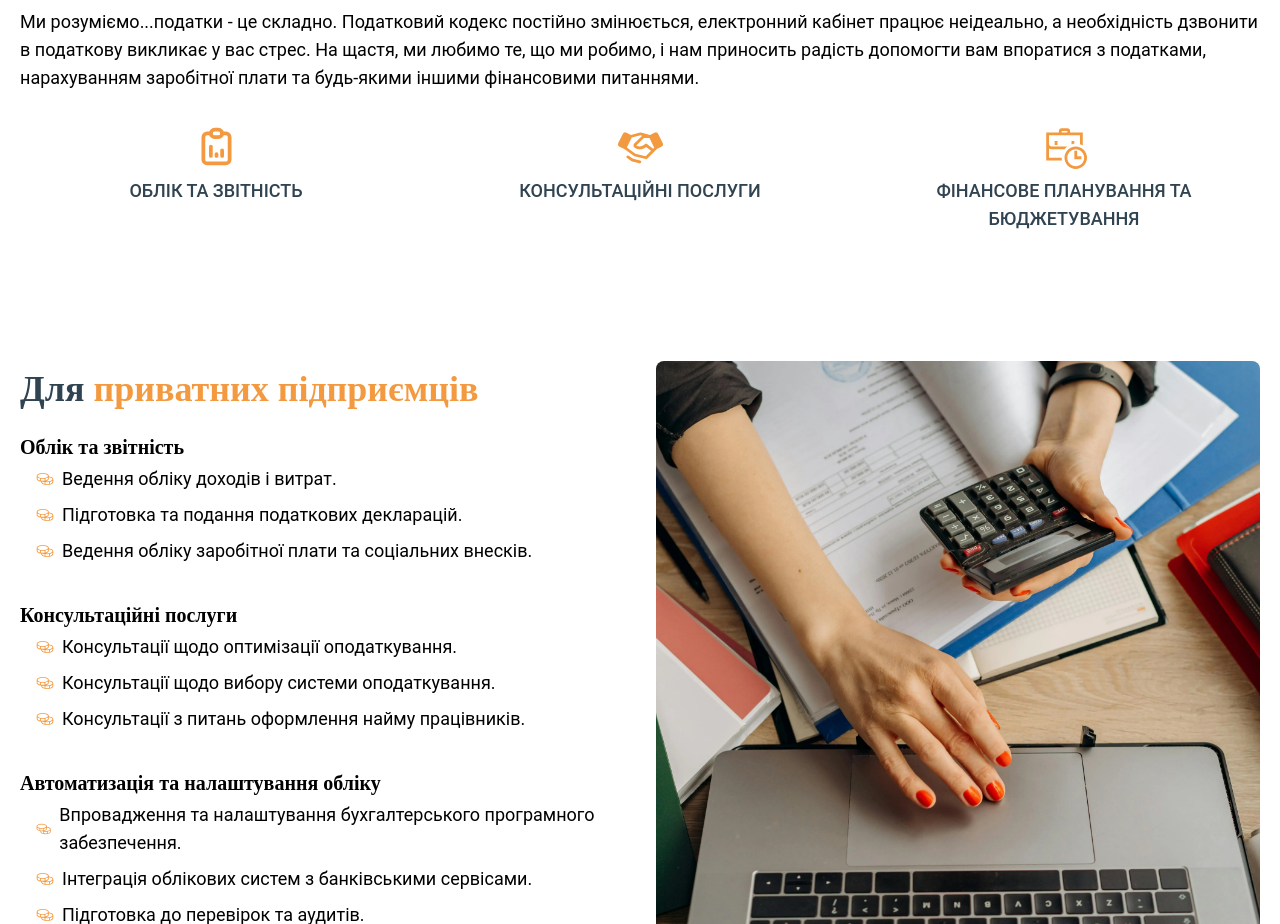
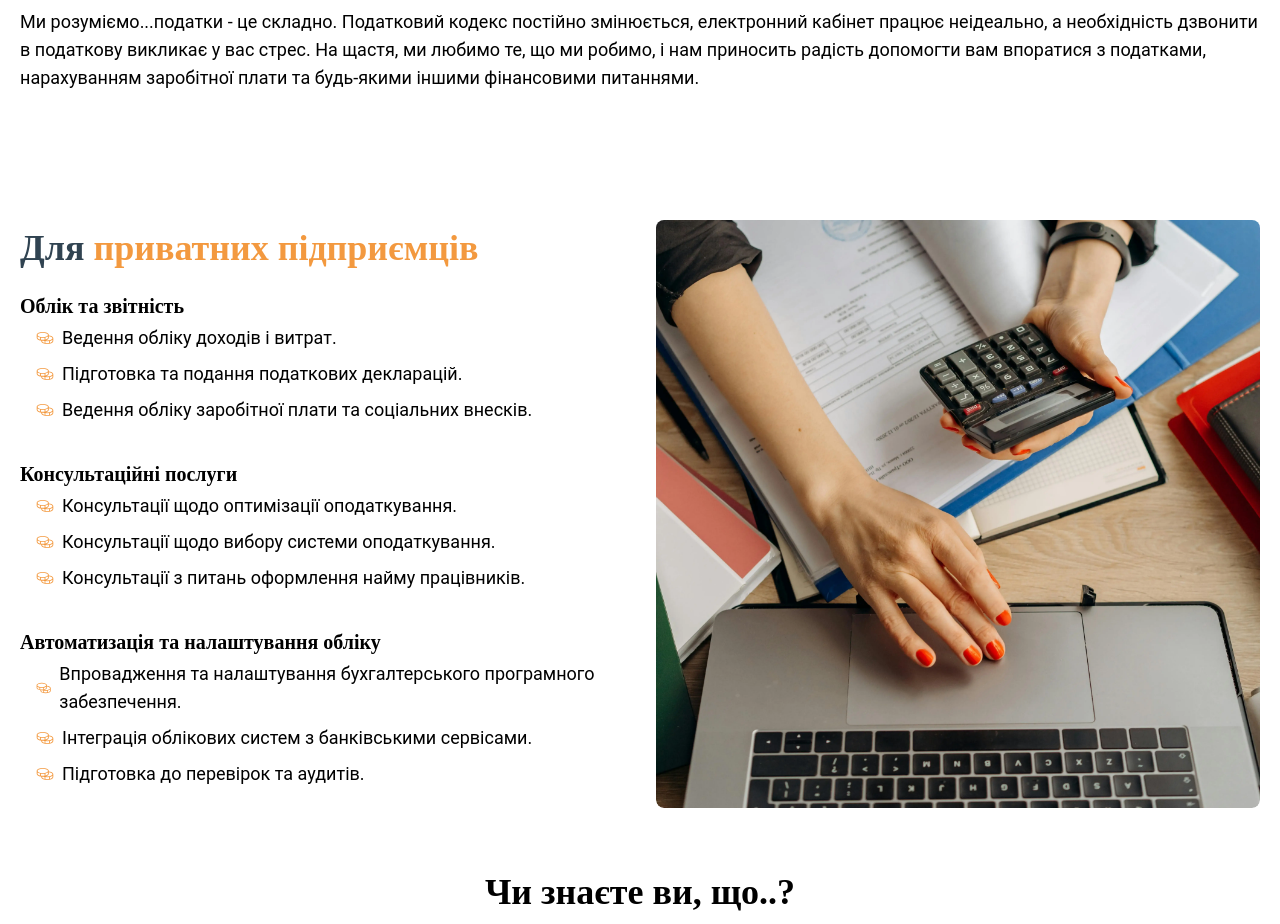
Before and after one commit to AleKoles/stella-savoy, a React (Create React App) app: page / in a window 1280 px wide. Shown: the part 960-1884 px from the top of the page. Built offline with nearby package versions, Linux system fonts and the light colour scheme.

Commit message:
refactor charts

```diff
--- a/src/components/About.jsx
+++ b/src/components/About.jsx
@@ -1,69 +1,20 @@
-import React, { useRef, useEffect } from 'react';
+import React from 'react';
 import { PiHandshakeFill } from "react-icons/pi";
 import { LiaBusinessTimeSolid } from "react-icons/lia";
 import { TbReportAnalytics } from "react-icons/tb";
 import gsap from 'gsap';
-import ScrollTrigger from 'gsap/ScrollTrigger';
 
-gsap.registerPlugin(ScrollTrigger);
 
 const About = () => {
-
-  const cardsRef = useRef([]);
-
-  useEffect(() => {
-    gsap.fromTo(cardsRef.current,
-      { x: -200, opacity: 0 },
-      {
-        x: 0,
-        opacity: 1,
-        duration: 1,
-        stagger: 0.3,
-        ease: "sine.out",
-        scrollTrigger: {
-          trigger: cardsRef.current,
-          start: 'top 80%',
-          once: true,
-        }
-      }
-    );
-  }, []);
-
-
   return (
     <div className='w-full bg-white py-16 px-4' id="about">
       <div className='max-w-[1240px] mx-auto'>
-
-
         <div className='flex flex-col gap-8 justify-center'>
           <h2 className='text-center md:text-4xl sm:text-3xl text-theme-yellow text-2xl font-bold py-2'>Stella Accounting <span className="text-theme-gray">подбає про ваші податки</span></h2>
           <p className="lg:text-lg">
           Ми розуміємо...податки - це складно. Податковий кодекс постійно змінюється, електронний кабінет працює неідеально, а необхідність дзвонити в податкову викликає у вас стрес.
           На щастя, ми любимо те, що ми робимо, і нам приносить радість допомогти вам впоратися з податками, нарахуванням заробітної плати та будь-якими іншими фінансовими питаннями.
           </p>
-          <div className='w-full grid grid-cols-1 md:grid-cols-3 gap-8 items-start justify-between'>
-          <div
-            ref={(el) => cardsRef.current[0] = el}
-            className="flex flex-col gap-2 items-center"
-          >
-            <TbReportAnalytics size={45} className="text-theme-yellow"/>
-            <p className="text-theme-gray text-lg uppercase font-medium text-center">Облік та звітність</p>
-          </div>
-          <div
-            ref={(el) => cardsRef.current[1] = el}
-            className="flex flex-col gap-2 items-center"
-          >
-            <PiHandshakeFill size={45} className="text-theme-yellow"/>
-            <p className="text-theme-gray text-lg font-medium uppercase text-center">Консультаційні послуги</p>
-          </div>
-          <div
-            ref={(el) => cardsRef.current[2] = el}
-            className="flex flex-col gap-2 items-center"
-          >
-            <LiaBusinessTimeSolid size={45} className="text-theme-yellow"/>
-            <p className="text-theme-gray text-lg uppercase font-medium text-center">Фінансове планування та бюджетування</p>
-          </div>
-        </div>
         </div>
       </div>
     </div>
--- a/src/components/Charts.jsx
+++ b/src/components/Charts.jsx
@@ -4,6 +4,7 @@ import { Chart } from 'chart.js/auto';
 const ChartComponent = ({ data }) => {
   const chartRef = useRef(null);
   const [isVisible, setIsVisible] = useState(false);
+  const chartInstance = useRef(null);
 
   useEffect(() => {
     const observer = new IntersectionObserver(
@@ -28,19 +29,18 @@ const ChartComponent = ({ data }) => {
   }, []);
 
   useEffect(() => {
-    if (!isVisible) return;
+    if (!isVisible || !chartRef.current) return;
 
-    const chartElement = chartRef.current;
-
-    const config = {
+    chartInstance.current = new Chart(chartRef.current, {
       type: 'doughnut',
       data: data,
-    };
-
-    const myChart = new Chart(chartElement, config);
+    });
 
     return () => {
-      myChart.destroy();
+      if (chartInstance.current) {
+        chartInstance.current.destroy();
+        chartInstance.current = null;
+      }
     };
   }, [isVisible, data]);
 
```
